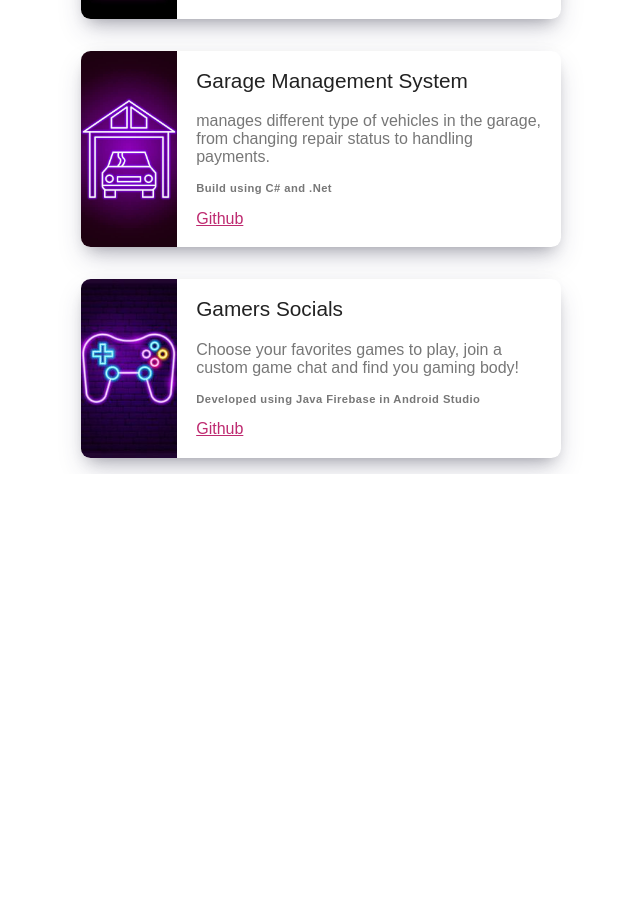
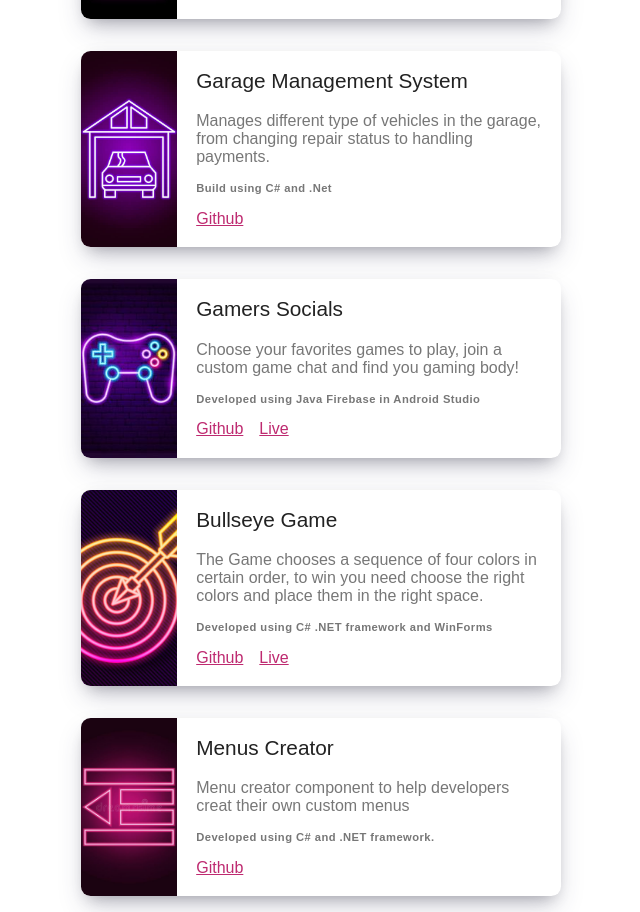
Before and after one commit to aradbivas/portfolio, a React (Create React App) app: page /projects in a window 1280 px wide. Shown: the part 473-1385 px from the top of the page, without its empty margins (575-1215 px from the left). Before the commit the page ends 947 px from the top, so only its background shows below. Built offline with nearby package versions, Linux system fonts and the light colour scheme.

Commit message:
added new procjets

```diff
--- a/src/Components/Projects.js
+++ b/src/Components/Projects.js
@@ -6,6 +6,8 @@ import music from './images/music.jpg'
 import calc from './images/calc.jpg'
 import garage from './images/garage.jpg'
 import gamers from './images/gamers.jpg'
+import bulleyes from './images/bulleyes.jpg'
+import menu from './images/menu.jpg'
 const Projects = () => {
     return (
         <div className='projects'>
@@ -30,7 +32,7 @@ const Projects = () => {
                 />
                 <Card img={garage}
                       title='Garage Management System'
-                      paragraph="manages different type of vehicles in the garage, from changing repair status to handling payments. "
+                      paragraph="Manages different type of vehicles in the garage, from changing repair status to handling payments. "
                       stack='Build using C# and .Net'
                       github='https://github.com/aradbivas/Garage-Mangment-System'
 
@@ -40,9 +42,23 @@ const Projects = () => {
                       paragraph='Choose your favorites games to play, join a custom game chat and find you gaming body!'
                       stack='Developed using Java Firebase in Android Studio'
                       github='https://github.com/aradbivas/Gamers-Social-Android-App'
+                      live = "https://user-images.githubusercontent.com/41302200/201333369-1c7b1f74-d47b-4c0c-bed6-6b88fd7d90d4.mp4"
 
                 />
+                <Card img={bulleyes}
+                      title='Bullseye Game'
+                      paragraph='The Game chooses a sequence of four colors in certain order, to win you need choose the right colors and place them in the right space.'
+                      stack='Developed using C# .NET framework and WinForms'
+                      github='https://github.com/aradbivas/BullEyes-Game'
+                      live = "https://user-images.githubusercontent.com/41302200/201338646-e8d2368d-e2ee-433f-86d5-496a9184f26d.mp4"
 
+                />
+                <Card img={menu}
+                      title='Menus Creator'
+                      paragraph='Menu creator component to help developers creat their own custom menus'
+                      stack='Developed using C# and .NET framework.'
+                      github='https://github.com/aradbivas/Menus-Creator'
+                />
 
             </div>
         </div>
```
Also changed, not shown: src/Components/images/bulleyes.jpg (added), src/Components/images/menu.jpg (added).
